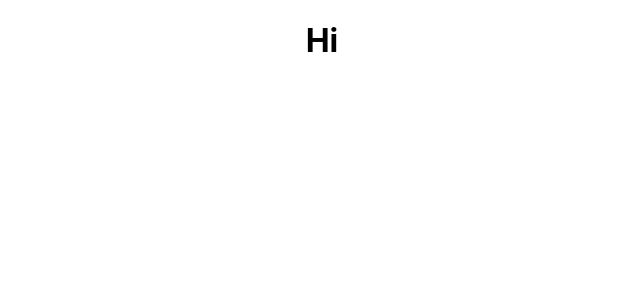
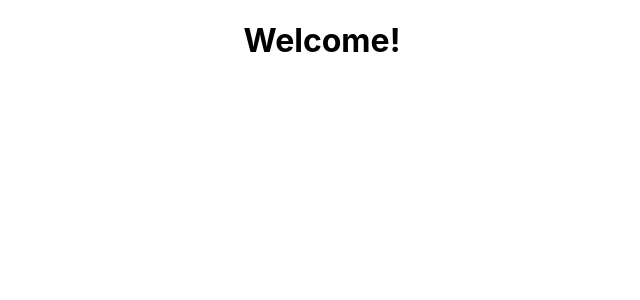
Before and after one commit to Angelica-TD/basic-react-app, a React (Create React App) app: page / in a window 1280 px wide. Shown: the top 300 px of the page, without its empty margins (318-958 px from the left). Built offline with nearby package versions, Linux system fonts and the light colour scheme.

Commit message:
add routing

```diff
--- a/package.json
+++ b/package.json
@@ -8,6 +8,7 @@
     "@testing-library/user-event": "^13.5.0",
     "react": "^18.2.0",
     "react-dom": "^18.2.0",
+    "react-router-dom": "^6.9.0",
     "react-scripts": "5.0.1",
     "web-vitals": "^2.1.4"
   },
--- a/src/App.js
+++ b/src/App.js
@@ -1,10 +1,31 @@
 import './App.css';
+import { BrowserRouter, Routes, Route } from 'react-router-dom';
+import HomePage from './pages/HomePage';
+import AboutPage from './pages/AboutPage';
+import ArticlePage from './pages/ArticlePage';
+import ArticlesList from './pages/ArticlesList';
+
 
 function App() {
   return (
-    <div className="App">
-      <h1>Hi</h1>
-    </div>
+
+    <BrowserRouter>
+
+      <div className="App">
+
+        <Routes>
+
+        <Route path="/" element={<HomePage />} />
+        <Route path="/about" element={<AboutPage />} />
+        <Route path="/articles" element={<ArticlesList />} />
+        <Route path="/articles/:articleId" element={<ArticlePage />} />
+
+        </Routes>
+
+      </div>
+
+    </BrowserRouter>
+
   );
 }
 
```
Also changed, not shown: 1 other file (tests, documents, lock files or other folders).
